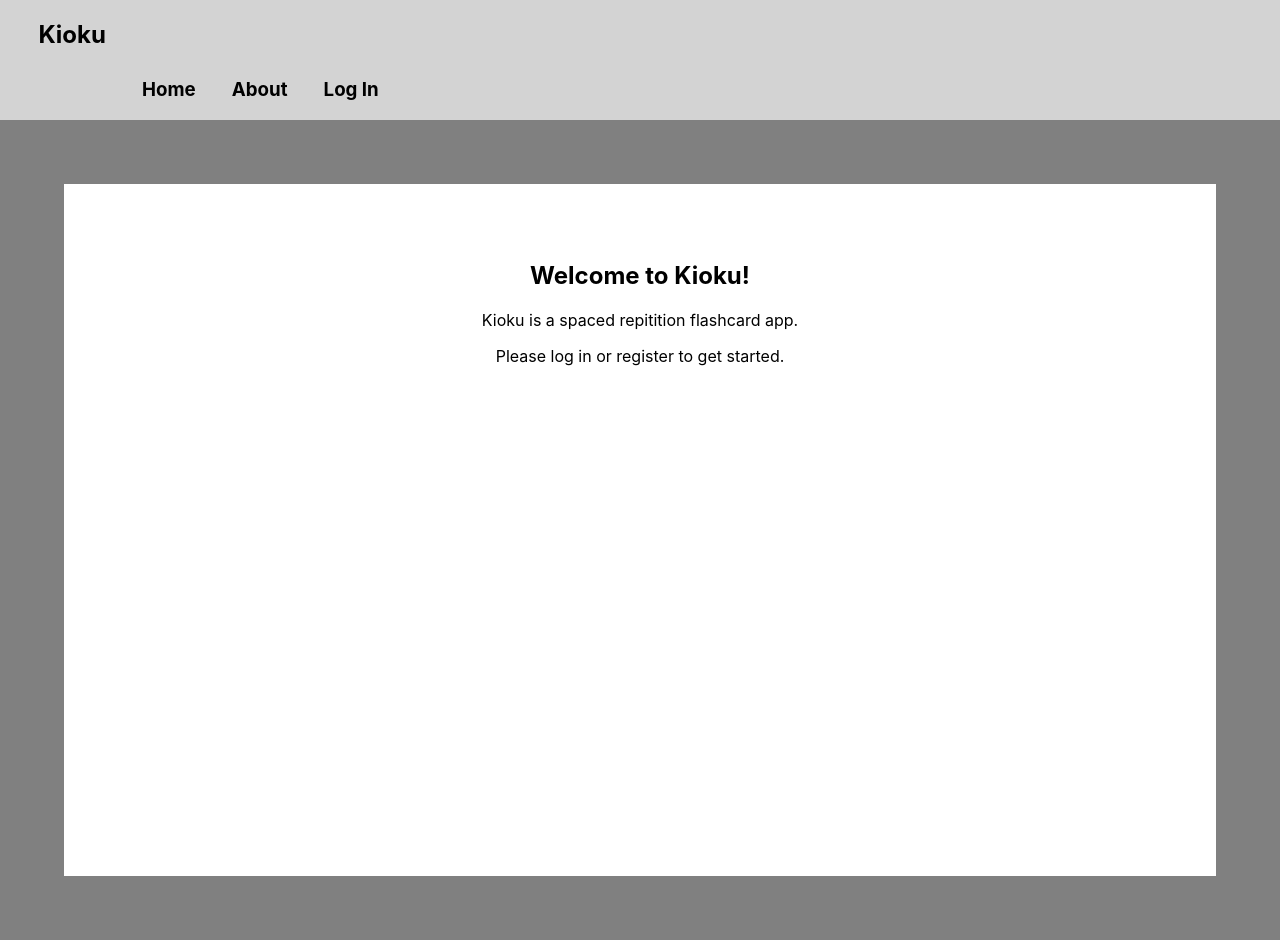
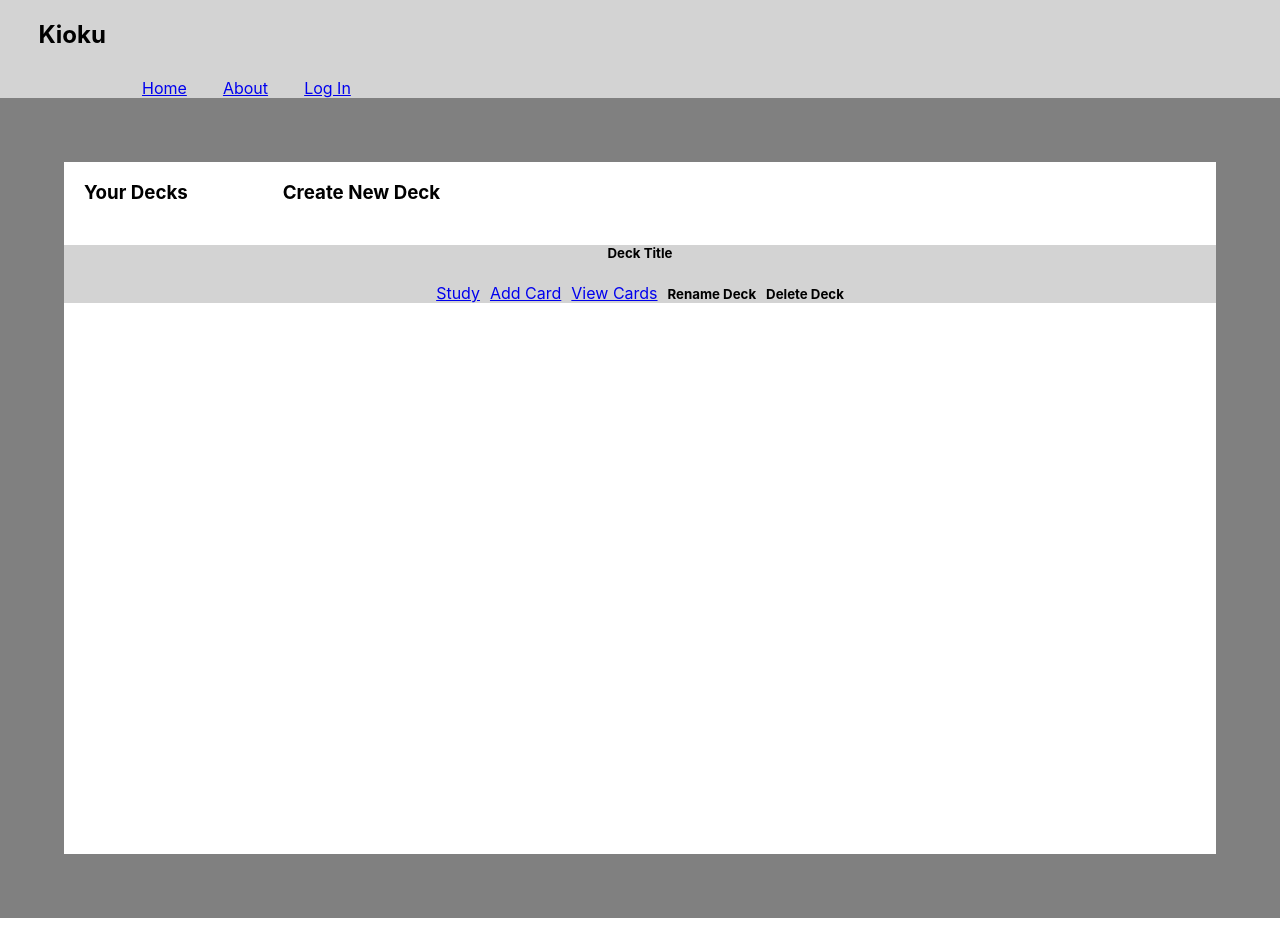
Before and after one commit to CameronVarenas/Devmountain-personal-project, a React (Create React App) app: page /#/user-decks in a window 1280 px wide. After the commit the page ends 918 px from the top, so only its background shows below. Built offline with nearby package versions, Linux system fonts and the light colour scheme.

Commit message:
Roughed out routes

```diff
--- a/src/App.js
+++ b/src/App.js
@@ -1,12 +1,7 @@
 import React, {Component} from 'react';
-import {HashRouter} from 'react-router-dom';
+import {HashRouter, Link} from 'react-router-dom';
+import routes from './routes';
 import './App.css';
-import Landing from './components/Landing';
-import Auth from './components/Auth';
-import UserDecks from './components/UserDecks';
-import Flashcard from './components/Flashcard';
-import AddCardToDeck from './components/AddCardToDeck';
-import CardList from './components/CardList'
 
 class App extends Component {
   constructor() {
@@ -19,24 +14,21 @@ class App extends Component {
 
   render() {
     return (
+      <HashRouter>
         <div className="App">
           <header className='header'>
             <section className='header-text'>
               <h1 className='title'>Kioku</h1>
-            <h3 className='options'>Home</h3>
-            <h3 className='options'>About</h3>
-            <h3 className='login'>Log In</h3>
+              <Link to='/user-decks' className='options'>Home</Link>
+              <Link to='/' className='options'>About</Link>
+              <Link to='/auth' className='login'>Log In</Link>
             </section>
           </header>
           <div className='page-display'>
-          <Landing />
-          {/* <Auth /> */}
-          {/* <UserDecks /> */}
-          {/* <Flashcard /> */}
-          {/* <AddCardToDeck /> */}
-          {/* <CardList /> */}
+            {routes}
           </div>
         </div>
+      </HashRouter>
     );
   }
 }
--- a/src/components/UserDecks.js
+++ b/src/components/UserDecks.js
@@ -1,4 +1,5 @@
 import React from 'react'
+import {HashRouter, Link} from 'react-router-dom';
 
 export default function UserDecks() {
     return (
@@ -12,9 +13,9 @@ export default function UserDecks() {
                     <h5>Deck Title</h5>
                 </div>
                 <div>
-                    <h5 className='deck-options'>Study</h5>
-                    <h5 className='deck-options'>Add Card</h5>
-                    <h5 className='deck-options'>View Cards</h5>
+                    <Link to='/flashcard' className='deck-options'>Study</Link>
+                    <Link to='add-card' className='deck-options'>Add Card</Link>
+                    <Link to='card-list' className='deck-options'>View Cards</Link>
                     <h5 className='deck-options'>Rename Deck</h5>
                     <h5 className='deck-options'>Delete Deck</h5>
                 </div>
--- /dev/null
+++ b/src/routes.js
@@ -0,0 +1,19 @@
+import react from 'react';
+import {Switch, Route} from 'react-router-dom';
+import Landing from './components/Landing';
+import Auth from './components/Auth';
+import UserDecks from './components/UserDecks';
+import Flashcard from './components/Flashcard';
+import AddCardToDeck from './components/AddCardToDeck';
+import CardList from './components/CardList';
+
+export default (
+    <Switch>
+        <Route exact path='/' component={Landing} />
+        <Route path='/auth' component={Auth} />
+        <Route path='/user-decks' component={UserDecks} />
+        <Route path='/flashcard' component={Flashcard} />
+        <Route path='/add-card' component={AddCardToDeck} />
+        <Route path='/card-list' component={CardList} />
+    </Switch>
+)
```
Lines whose indentation alone changed are shown as unchanged.
